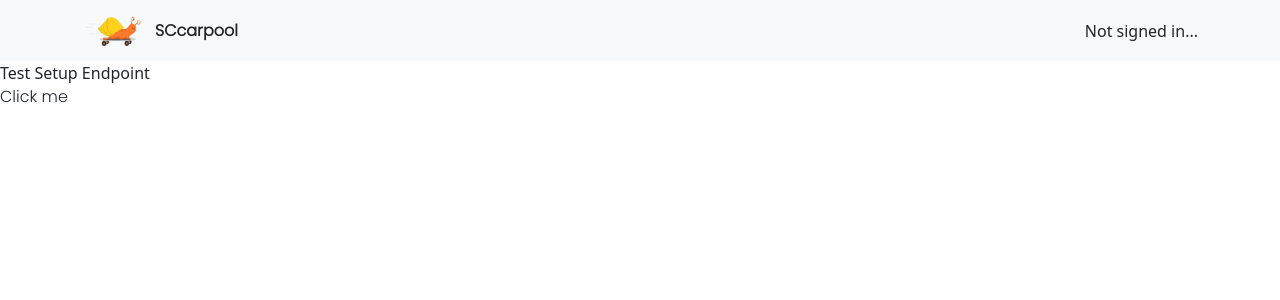
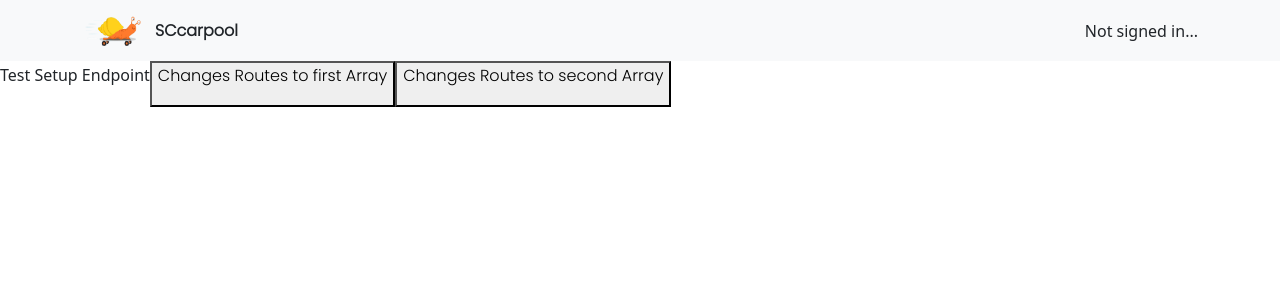
Before and after one commit to assadiandre/SantaCruzRideApp, a React (Create React App) app in the folder Client/: page /test in a window 1280 px wide. Shown: the top 300 px of the page. Built offline with nearby package versions, Linux system fonts and the light colour scheme; no server answers.

Commit message:
modified routes endpoint to replace routes array rather than append to it

```diff
--- a/Client/src/Components/EndpointTest/EndpointTest.js
+++ b/Client/src/Components/EndpointTest/EndpointTest.js
@@ -27,7 +27,7 @@ export default function EndpointTest() {
       });
   };
 
-  const addRoute = () => {
+  const editRoutes = () => {
     axios
       .put(
         'http://localhost:3001/account/addroute',
@@ -61,12 +61,49 @@ export default function EndpointTest() {
       });
   };
 
+  const editRoutes2 = () => {
+    axios
+      .put(
+        'http://localhost:3001/account/addroute',
+        {
+          routes: [
+            {
+              toCampus: true,
+              days: [1, 3, 4, 7],
+              time: new Date(),
+              offCampusLocation: 'Mc Donalds',
+              campusLocation: 'Cowell College',
+            },
+            {
+              toCampus: false,
+              days: [2, 4, 5],
+              time: new Date(),
+              offCampusLocation: 'Walmart',
+              campusLocation: 'Oakes College',
+            },
+          ],
+        },
+        {
+          withCredentials: true,
+        }
+      )
+      .then((res) => {
+        if (res.data) {
+          console.log(res.data);
+          //   setUserObject(res.data);
+        }
+      });
+  };
+
   return (
     <div>
       Test Setup Endpoint
-      <div onClick={addRoute}>
-        <p>Click me</p>
-      </div>
+      <button onClick={editRoutes}>
+        <p>Changes Routes to first Array</p>
+      </button>
+      <button onClick={editRoutes2}>
+        <p>Changes Routes to second Array</p>
+      </button>
     </div>
   );
 }
```
Also changed, not shown: 1 other file (tests, documents, lock files or other folders).
